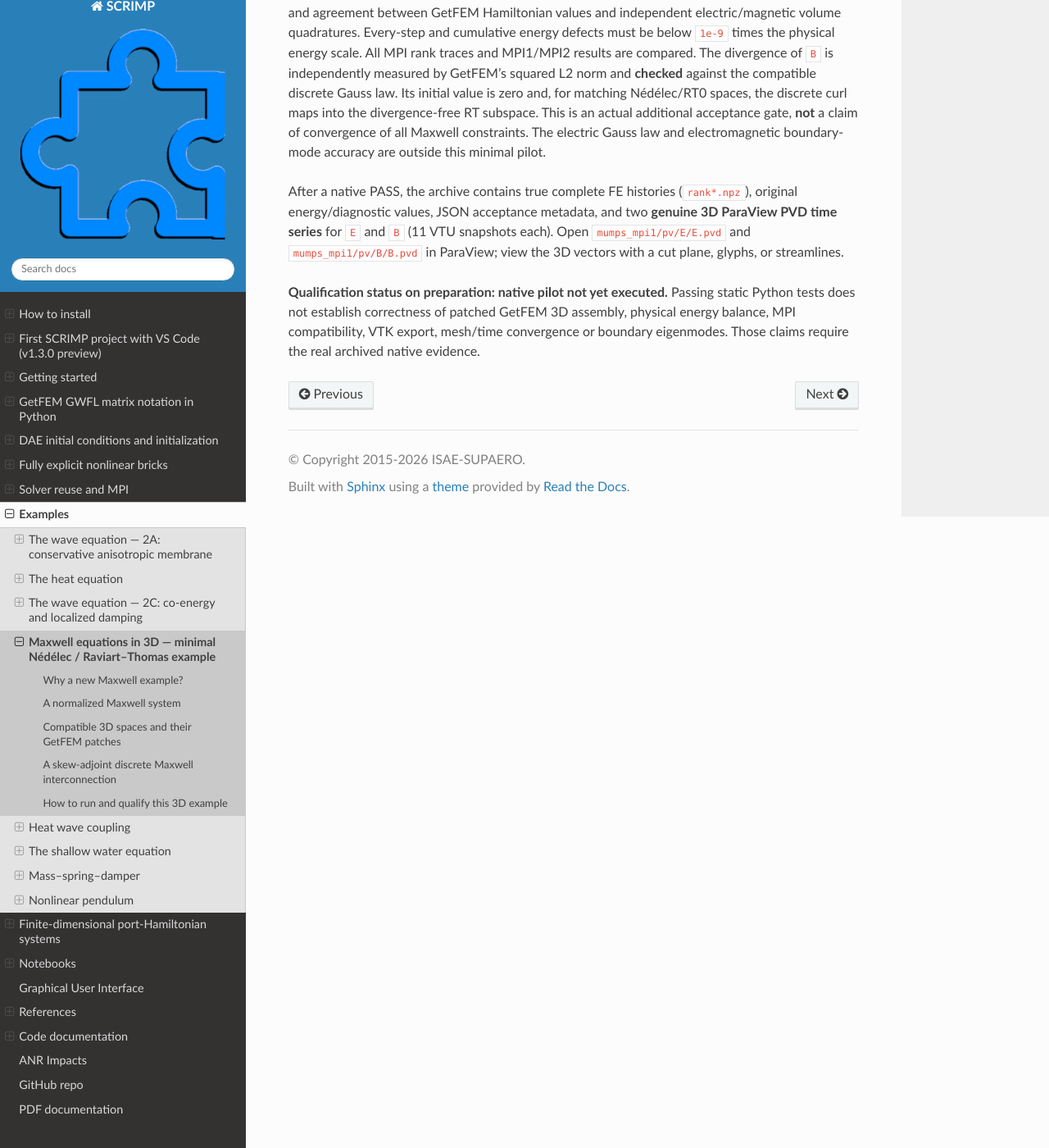
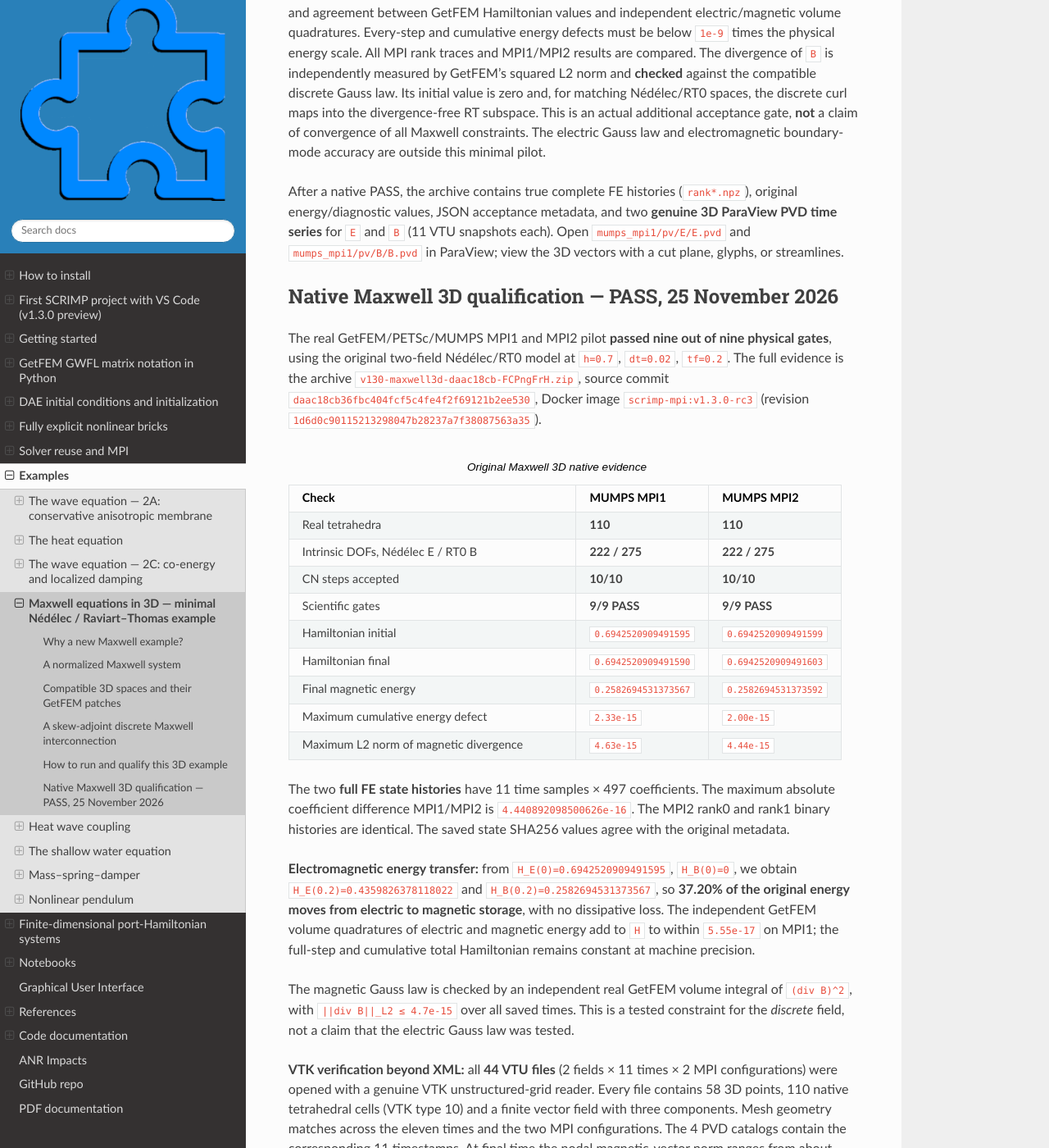
Before and after one commit to g-haine/scrimp, a Sphinx documentation site: the page built from docs/source/examples/maxwell_3d.rst, in a window 1280 px wide and 1400 px high, scrolled down 3588 px. Shown: the whole window at 82% size. Built offline with Sphinx 7.4.7 and the Read the Docs theme 3.1.0, drawn with Linux system fonts in a browser that asks for light colours; some of the changed text lies outside the part shown.

Commit message:
docs(sphinx): publish native Maxwell3D Nedelec RT0 MPI1/MPI2 nine-gate physical qualification

```diff
--- a/docs/source/examples/maxwell_3d.rst
+++ b/docs/source/examples/maxwell_3d.rst
@@ -265,12 +265,107 @@ Open ``mumps_mpi1/pv/E/E.pvd`` and
 view the 3D vectors with a cut plane,
 glyphs, or streamlines.
 
-**Qualification status on preparation:
-native pilot not yet executed.**
-Passing static Python tests does not
-establish correctness of patched GetFEM
-3D assembly, physical energy balance,
-MPI compatibility, VTK export,
-mesh/time convergence or boundary
-eigenmodes. Those claims require the
-real archived native evidence.
+Native Maxwell 3D qualification — PASS, 25 November 2026
+----------------------------------------------------------
+
+The real GetFEM/PETSc/MUMPS MPI1 and MPI2 pilot
+**passed nine out of nine physical gates**,
+using the original two-field Nédélec/RT0
+model at ``h=0.7``, ``dt=0.02``, ``tf=0.2``.
+The full evidence is the archive
+``v130-maxwell3d-daac18cb-FCPngFrH.zip``,
+source commit
+``daac18cb36fbc404fcf5c4fe4f2f69121b2ee530``,
+Docker image ``scrimp-mpi:v1.3.0-rc3``
+(revision
+``1d6d0c90115213298047b28237a7f38087563a35``).
+
+.. list-table:: Original Maxwell 3D native evidence
+   :header-rows: 1
+   :widths: 52 24 24
+
+   * - Check
+     - MUMPS MPI1
+     - MUMPS MPI2
+   * - Real tetrahedra
+     - **110**
+     - **110**
+   * - Intrinsic DOFs, Nédélec E / RT0 B
+     - **222 / 275**
+     - **222 / 275**
+   * - CN steps accepted
+     - **10/10**
+     - **10/10**
+   * - Scientific gates
+     - **9/9 PASS**
+     - **9/9 PASS**
+   * - Hamiltonian initial
+     - ``0.6942520909491595``
+     - ``0.6942520909491599``
+   * - Hamiltonian final
+     - ``0.6942520909491590``
+     - ``0.6942520909491603``
+   * - Final magnetic energy
+     - ``0.2582694531373567``
+     - ``0.2582694531373592``
+   * - Maximum cumulative energy defect
+     - ``2.33e-15``
+     - ``2.00e-15``
+   * - Maximum L2 norm of magnetic divergence
+     - ``4.63e-15``
+     - ``4.44e-15``
+
+The two **full FE state histories** have
+11 time samples × 497 coefficients.
+The maximum absolute coefficient
+difference MPI1/MPI2 is
+``4.440892098500626e-16``. The MPI2 rank0
+and rank1 binary histories are identical.
+The saved state SHA256 values agree with
+the original metadata.
+
+**Electromagnetic energy transfer:** from
+``H_E(0)=0.6942520909491595``, ``H_B(0)=0``,
+we obtain ``H_E(0.2)=0.4359826378118022``
+and ``H_B(0.2)=0.2582694531373567``,
+so **37.20% of the original energy moves
+from electric to magnetic storage**, with
+no dissipative loss. The independent GetFEM
+volume quadratures of electric and magnetic
+energy add to ``H`` to within
+``5.55e-17`` on MPI1; the full-step and
+cumulative total Hamiltonian remains
+constant at machine precision.
+
+The magnetic Gauss law is checked by an
+independent real GetFEM volume integral
+of ``(div B)^2``, with
+``||div B||_L2 ≤ 4.7e-15`` over all saved
+times. This is a tested constraint for
+the *discrete* field, not a claim that
+the electric Gauss law was tested.
+
+**VTK verification beyond XML:** all
+**44 VTU files** (2 fields × 11 times ×
+2 MPI configurations) were opened with
+a genuine VTK unstructured-grid reader.
+Every file contains 58 3D points,
+110 native tetrahedral cells (VTK type 10)
+and a finite vector field with three
+components. Mesh geometry matches
+across the eleven times and the two
+MPI configurations. The 4 PVD catalogs
+contain the corresponding 11 timestamps.
+At final time the nodal magnetic-vector
+norm ranges from about 0.367 to 0.375.
+
+**Limitations:** this is the *first
+qualified small native 3D Maxwell
+port-Hamiltonian demonstration* at one
+mesh size and one time step.
+It establishes neither mesh/time convergence,
+electric Gauss-law accuracy, explicit PEC
+boundary traces, cavity-mode correctness
+nor a SuperLU_DIST qualification. The
+boundary remains the documented natural
+zero-work closure, not an imposed PEC wall.
```
